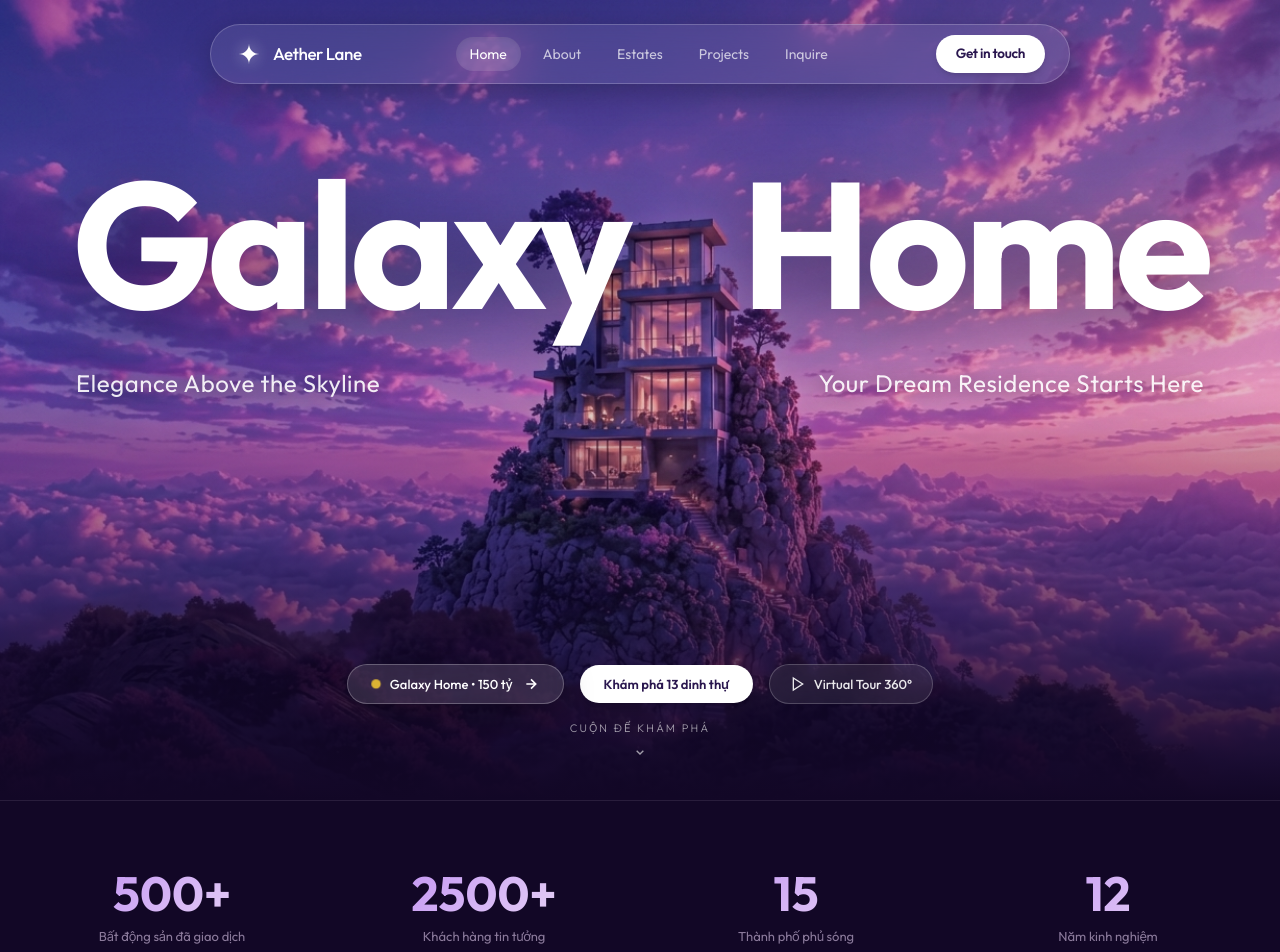
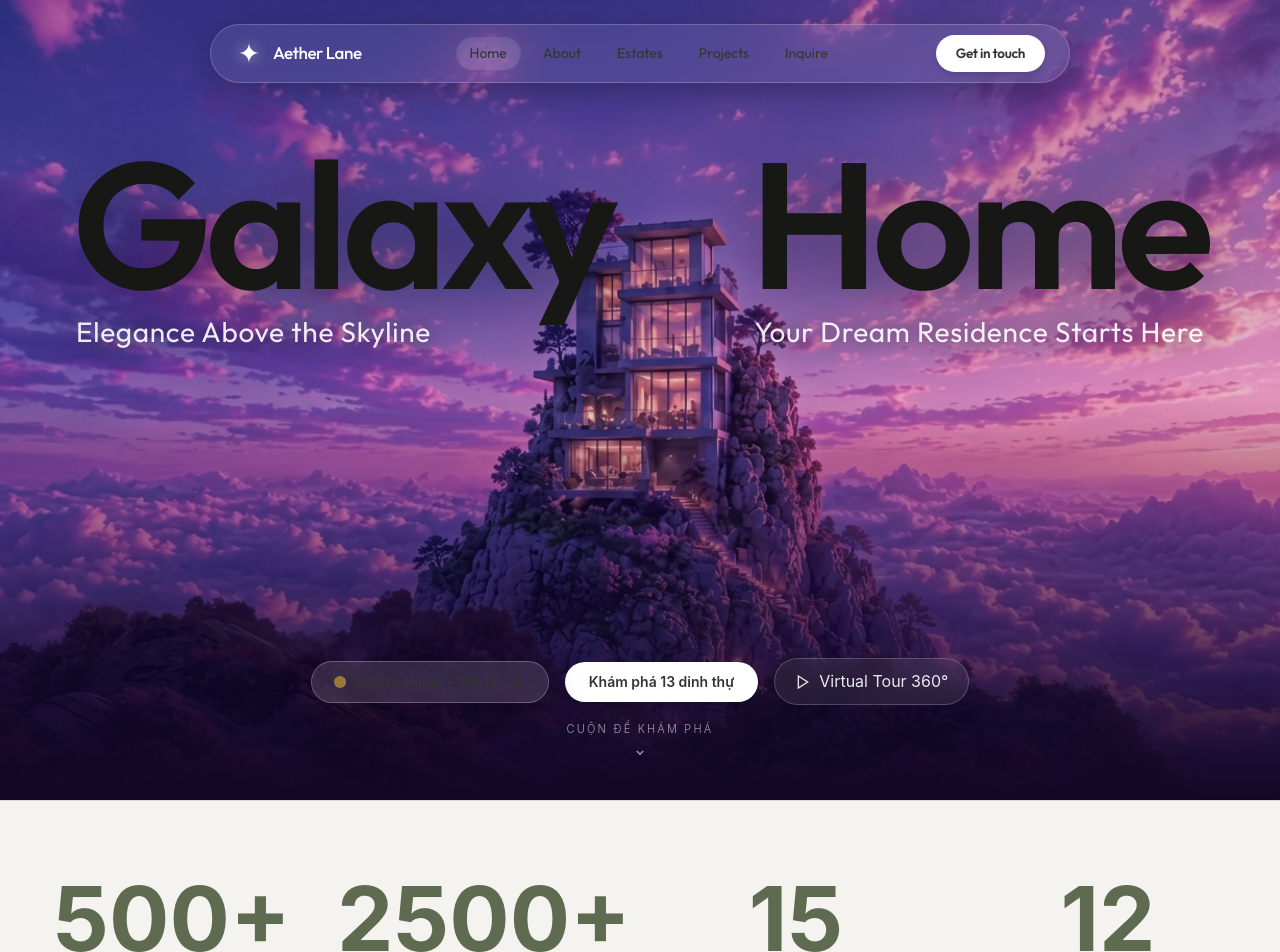
Before and after one commit to Ngh1aa/Sky-Estate, a React (Vite) app: page / in a window 1280 px wide. Shown: the top 952 px of the page. Built offline with nearby package versions, Linux system fonts and the light colour scheme.

Commit message:
style: replace cosmic theme with KHOANG design contract

```diff
--- a/src/index.css
+++ b/src/index.css
@@ -1,210 +1,196 @@
 @import "tailwindcss";
 
-/* ===== SKY ESTATE — AETHER LANE DESIGN SYSTEM ===== */
+/* ===== KHOẢNG — DESIGN CONTRACT ===== */
+@theme {
+  --color-bg: #f4f3ef;
+  --color-bg-deep: #171815;
+  --color-surface: #fafaf7;
+  --color-surface-hover: #eeeee8;
+  --color-text: #343631;
+  --color-text-bright: #171815;
+  --color-text-white: #ffffff;
+  --color-accent: #5e6b50;
+  --color-accent-light: #78876a;
+  --color-accent-glow: rgba(94, 107, 80, 0.18);
+  --color-muted: #71756c;
+  --color-border: #d9dcd4;
+  --color-border-light: #c5c9bf;
+  --color-glass: rgba(250, 250, 247, 0.9);
+  --color-glass-strong: #fafaf7;
+  --color-success: #356b4a;
+  --color-error: #a53f35;
+  --color-warning: #8a6527;
 
-@theme {
-  /* Colors matching cosmic twilight aesthetic of sky-estate__image.webp */
-  --color-bg: #120726;
-  --color-bg-deep: #0a0318;
-  --color-surface: #221240;
-  --color-surface-hover: #311a5c;
-  --color-text: #cdb9da;
-  --color-text-bright: #f0e4f7;
-  --color-text-white: #ffffff;
-  --color-accent: #8e58c7;
-  --color-accent-light: #ba84f2;
-  --color-accent-glow: rgba(186, 132, 242, 0.4);
-  --color-muted: rgba(205, 185, 218, 0.65);
-  --color-border: rgba(205, 185, 218, 0.12);
-  --color-border-light: rgba(205, 185, 218, 0.22);
-  --color-glass: rgba(255, 255, 255, 0.08);
-  --color-glass-strong: rgba(255, 255, 255, 0.14);
-  --color-success: #34d399;
-  --color-error: #f87171;
-  --color-warning: #fbbf24;
+  --font-sans: 'Instrument Sans', 'Inter', system-ui, -apple-system, BlinkMacSystemFont, 'Segoe UI', sans-serif;
+  --font-mono: 'IBM Plex Mono', 'SFMono-Regular', Consolas, monospace;
 
-  /* Font Family - Outfit primary for modern geometric luxury */
-  --font-sans: 'Outfit', 'Inter Tight', system-ui, -apple-system, sans-serif;
+  --text-xs: 0.75rem;
+  --text-sm: 0.875rem;
+  --text-base: 1rem;
+  --text-md: 1.0625rem;
+  --text-lg: 1.25rem;
+  --text-xl: 1.75rem;
+  --text-2xl: 2.5rem;
+  --text-3xl: clamp(3.25rem, 7vw, 7.5rem);
 
-  /* Font Sizes */
-  --text-xs: 0.75rem;
-  --text-sm: 0.8125rem;
-  --text-base: 0.875rem;
-  --text-md: 1rem;
-  --text-lg: 1.125rem;
-  --text-xl: 1.5rem;
-  --text-2xl: 2rem;
-  --text-3xl: 3rem;
-
-  /* Border Radius */
-  --radius-sm: 8px;
-  --radius-md: 12px;
-  --radius-lg: 16px;
-  --radius-xl: 20px;
+  --radius-sm: 4px;
+  --radius-md: 8px;
+  --radius-lg: 12px;
+  --radius-xl: 18px;
   --radius-full: 9999px;
 
-  /* Shadows */
-  --shadow-soft: 0 2px 8px rgba(0, 0, 0, 0.15);
-  --shadow-lift: 0 8px 32px rgba(0, 0, 0, 0.25);
-  --shadow-glow: 0 0 24px rgba(97, 75, 176, 0.3);
-
-  /* Transitions */
+  --shadow-soft: 0 1px 0 rgba(23, 24, 21, 0.08);
+  --shadow-lift: 0 18px 60px rgba(23, 24, 21, 0.12);
+  --shadow-glow: none;
   --ease-out-expo: cubic-bezier(0.16, 1, 0.3, 1);
 }
 
-/* ===== BASE STYLES ===== */
+html { scroll-behavior: smooth; }
 
-html {
-  scroll-behavior: smooth;
+body {
+  margin: 0;
+  font-family: var(--font-sans);
+  background: var(--color-bg);
+  color: var(--color-text);
+  line-height: 1.55;
+  -webkit-font-smoothing: antialiased;
+  text-rendering: optimizeLegibility;
 }
 
-body {
-  font-family: var(--font-sans);
-  background-color: var(--color-bg);
-  color: var(--color-text);
-  line-height: 1.6;
-  -webkit-font-smoothing: antialiased;
-  -moz-osx-font-smoothing: grayscale;
+button, input, select, textarea { font: inherit; }
+a { color: inherit; }
+img { display: block; }
+
+h1, h2, h3, h4, h5, h6 {
+  margin: 0;
+  color: var(--color-text-bright);
+  letter-spacing: -0.035em;
+  line-height: 0.98;
+  font-weight: 600;
 }
 
-/* Skip to content */
-.skip-to-content {
-  position: absolute;
-  top: -100%;
-  left: 16px;
-  z-index: 9999;
-  padding: 8px 16px;
+p { margin: 0; }
+
+::selection {
   background: var(--color-accent);
-  color: white;
-  border-radius: var(--radius-sm);
-  font-weight: 600;
-  transition: top 0.2s;
+  color: #fff;
 }
 
-.skip-to-content:focus {
-  top: 16px;
+*:focus-visible {
+  outline: 2px solid var(--color-accent);
+  outline-offset: 3px;
 }
 
-/* Headings */
-h1, h2, h3, h4, h5, h6 {
-  letter-spacing: -0.03em;
-  color: var(--color-text-white);
-  line-height: 1.2;
+.skip-to-content {
+  position: fixed;
+  top: 12px;
+  left: 12px;
+  z-index: 9999;
+  transform: translateY(-160%);
+  padding: 10px 14px;
+  background: var(--color-bg-deep);
+  color: #fff;
+  border-radius: 4px;
+  transition: transform 160ms ease;
 }
 
-/* Scrollbar */
-::-webkit-scrollbar {
-  width: 8px;
-}
-::-webkit-scrollbar-track {
-  background: var(--color-bg-deep);
-}
-::-webkit-scrollbar-thumb {
-  background: var(--color-surface);
-  border-radius: 4px;
-}
-::-webkit-scrollbar-thumb:hover {
-  background: var(--color-accent);
+.skip-to-content:focus { transform: translateY(0); }
+
+.container-main {
+  width: min(100% - 48px, 1440px);
+  margin-inline: auto;
 }
 
-/* Selection */
-::selection {
-  background: var(--color-accent);
-  color: white;
+.page-grid {
+  display: grid;
+  grid-template-columns: repeat(12, minmax(0, 1fr));
+  gap: 24px;
 }
 
-/* Focus ring */
-*:focus-visible {
-  outline: 2px solid var(--color-accent-light);
-  outline-offset: 2px;
+.rule { border-top: 1px solid var(--color-border); }
+
+.utility-label {
+  font-family: var(--font-mono);
+  font-size: 0.72rem;
+  line-height: 1.2;
+  letter-spacing: 0.08em;
+  text-transform: uppercase;
+  color: var(--color-muted);
 }
 
-/* ===== UTILITY CLASSES ===== */
-
-.gradient-text {
-  background: linear-gradient(135deg, var(--color-accent-light), var(--color-text-bright));
-  -webkit-background-clip: text;
-  -webkit-text-fill-color: transparent;
-  background-clip: text;
+.editorial-copy {
+  max-width: 68ch;
+  font-size: clamp(1rem, 1.3vw, 1.2rem);
+  line-height: 1.65;
 }
 
-.glass {
-  background: var(--color-glass);
-  backdrop-filter: blur(16px);
-  -webkit-backdrop-filter: blur(16px);
-  border: 1px solid var(--color-border);
+/* Legacy utility names are deliberately neutralised so surviving components cannot reintroduce the old cosmic look. */
+.gradient-text {
+  color: var(--color-accent);
+  background: none;
+  -webkit-text-fill-color: currentColor;
 }
 
-.glass-strong {
-  background: var(--color-glass-strong);
-  backdrop-filter: blur(20px);
-  -webkit-backdrop-filter: blur(20px);
-  border: 1px solid var(--color-border-light);
+.glass, .glass-strong {
+  background: var(--color-surface);
+  border: 1px solid var(--color-border);
+  backdrop-filter: none;
+  -webkit-backdrop-filter: none;
 }
 
-.gradient-bg {
-  background: linear-gradient(135deg, var(--color-accent), var(--color-accent-light));
+.gradient-bg { background: var(--color-accent); }
+.gradient-border { border: 1px solid var(--color-border); }
+.gradient-border::before { display: none; }
+.cosmic-bg { background: var(--color-surface); }
+.glow-accent { box-shadow: none; }
+
+.khoang-index-button {
+  position: relative;
+  display: flex;
+  width: 100%;
+  min-height: 48px;
+  align-items: center;
+  justify-content: space-between;
+  gap: 16px;
+  padding: 12px 0;
+  border: 0;
+  border-bottom: 1px solid var(--color-border);
+  background: transparent;
+  color: var(--color-text-bright);
+  cursor: pointer;
+  text-align: left;
+  transition: color 180ms ease, border-color 180ms ease;
 }
 
-.gradient-border {
-  border: 1px solid transparent;
-  background-clip: padding-box;
-  position: relative;
+.khoang-index-button:hover { border-color: var(--color-text-bright); }
+.khoang-index-button[data-active='true'] { color: var(--color-accent); border-color: var(--color-accent); }
+
+.khoang-card-link {
+  display: block;
+  border-top: 1px solid var(--color-border);
+  padding-top: 14px;
+  text-decoration: none;
 }
 
-.gradient-border::before {
-  content: '';
-  position: absolute;
-  inset: 0;
-  border-radius: inherit;
-  padding: 1px;
-  background: linear-gradient(135deg, var(--color-accent), var(--color-accent-light));
-  -webkit-mask: linear-gradient(#fff 0 0) content-box, linear-gradient(#fff 0 0);
-  -webkit-mask-composite: xor;
-  mask-composite: exclude;
-  pointer-events: none;
+.khoang-card-link img { transition: transform 360ms var(--ease-out-expo); }
+.khoang-card-link:hover img { transform: scale(1.015); }
+
+@media (max-width: 900px) {
+  .container-main { width: min(100% - 32px, 1440px); }
+  .page-grid { grid-template-columns: repeat(8, minmax(0, 1fr)); gap: 18px; }
 }
 
-/* Cosmic background pattern */
-.cosmic-bg {
-  background:
-    radial-gradient(ellipse at 20% 50%, rgba(97, 75, 176, 0.15) 0%, transparent 50%),
-    radial-gradient(ellipse at 80% 20%, rgba(196, 141, 204, 0.1) 0%, transparent 50%),
-    radial-gradient(ellipse at 50% 80%, rgba(79, 48, 111, 0.2) 0%, transparent 50%),
-    var(--color-bg);
+@media (max-width: 640px) {
+  .container-main { width: min(100% - 24px, 1440px); }
+  .page-grid { grid-template-columns: repeat(4, minmax(0, 1fr)); gap: 12px; }
 }
 
-/* Glow effects */
-.glow-accent {
-  box-shadow: 0 0 20px rgba(97, 75, 176, 0.3), 0 0 60px rgba(97, 75, 176, 0.1);
-}
-
-/* Container */
-.container-main {
-  width: 100%;
-  max-width: 1280px;
-  margin-left: auto;
-  margin-right: auto;
-  padding-left: 1.5rem;
-  padding-right: 1.5rem;
-}
-
-@media (max-width: 480px) {
-  .container-main {
-    padding-left: 1rem;
-    padding-right: 1rem;
-  }
-}
-
-/* ===== REDUCED MOTION ===== */
 @media (prefers-reduced-motion: reduce) {
-  html {
-    scroll-behavior: auto;
-  }
-
+  html { scroll-behavior: auto; }
   *, *::before, *::after {
     animation-duration: 0.01ms !important;
     animation-iteration-count: 1 !important;
     transition-duration: 0.01ms !important;
+    scroll-behavior: auto !important;
   }
 }
```
